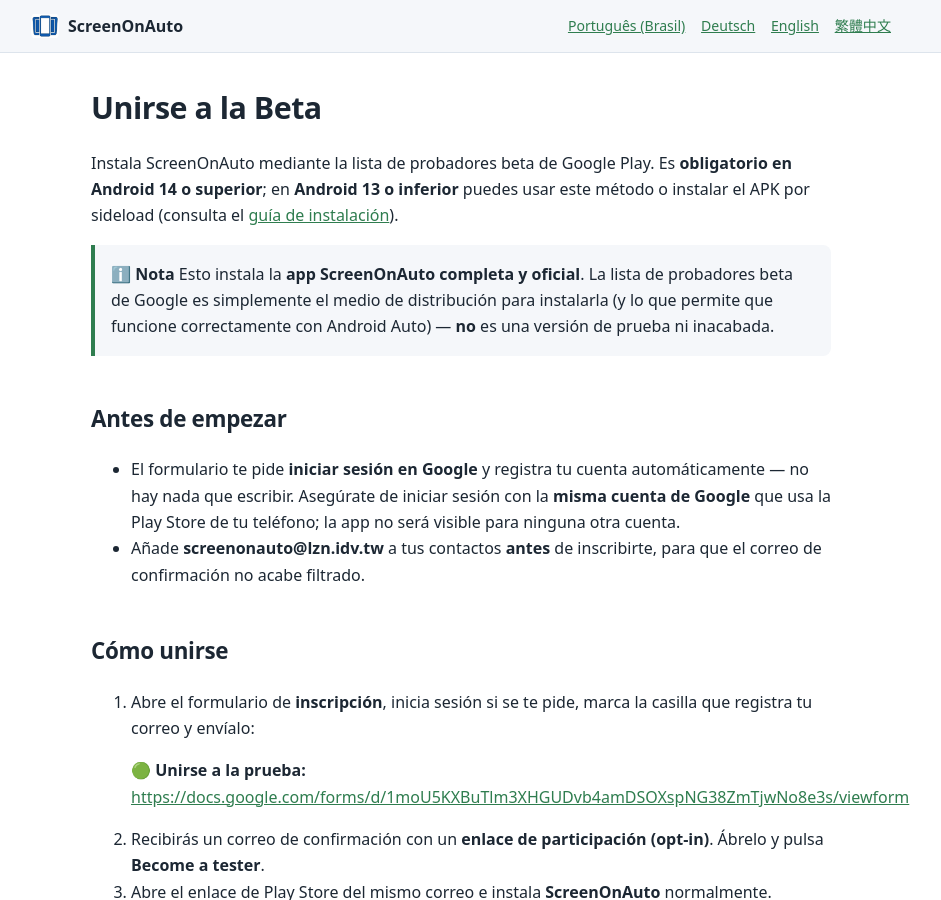
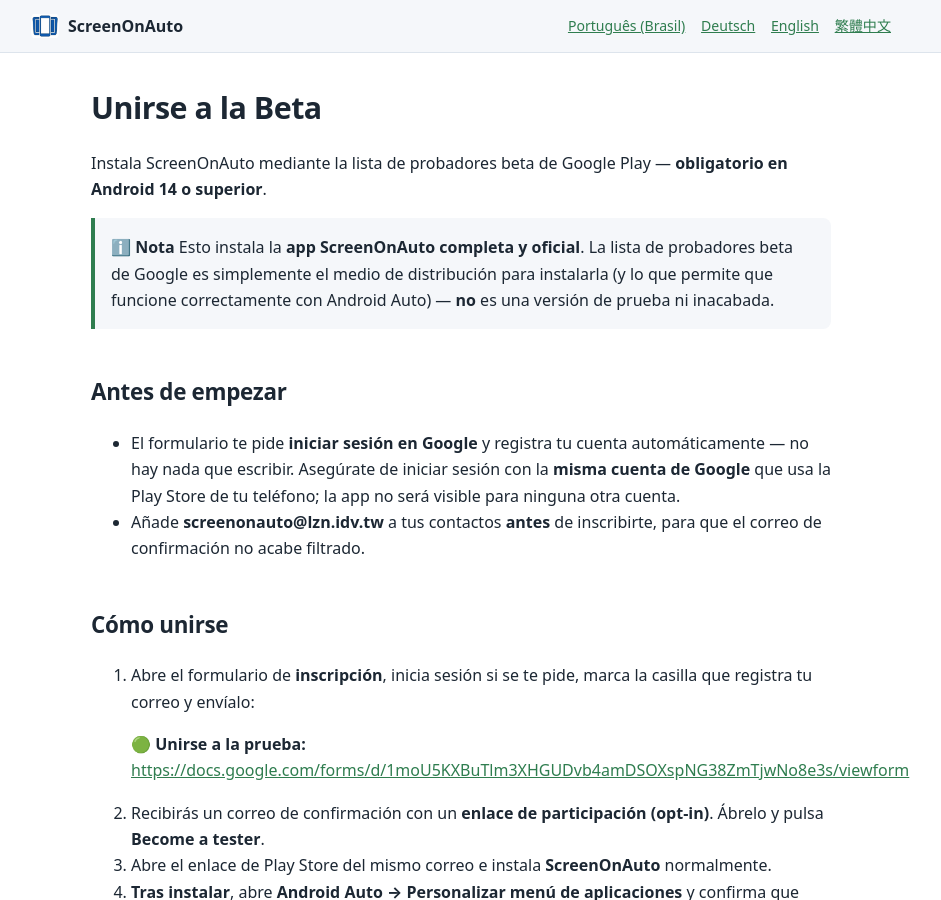
Before and after one commit to slzn/ScreenOnAuto-releases, a Jekyll site: the page built from docs/es/join-the-beta-test.md, in a window 1280 px wide and 900 px high. Shown: the whole window, without its empty margins (179-1120 px from the left). Built offline with Jekyll 4.4.1, drawn with Linux system fonts in a browser that asks for light colours; some of the changed text lies outside the part shown.

Commit message:
docs: sync join-the-beta-test intro/Notes change from wiki (all 5 languages)
Co-Authored-By: Claude Fable 5 <noreply@anthropic.com>

```diff
--- a/docs/es/join-the-beta-test.md
+++ b/docs/es/join-the-beta-test.md
@@ -8,11 +8,7 @@ permalink: /docs/es/join-the-beta-test/
 
 # Unirse a la Beta
 
-
-Instala ScreenOnAuto mediante la lista de probadores beta de Google Play. Es
-**obligatorio en Android 14 o superior**; en **Android 13 o inferior** puedes usar este
-método o instalar el APK por sideload (consulta el
-[guía de instalación](/es/#install)).
+Instala ScreenOnAuto mediante la lista de probadores beta de Google Play — **obligatorio en Android 14 o superior**.
 
 > **ℹ️ Nota**
 > Esto instala la **app ScreenOnAuto completa y oficial**. La lista de probadores
```
Also changed, not shown: other parts of docs/es/join-the-beta-test.md (+1 -0 lines), docs/de/join-the-beta-test.md (+2 -5 lines), docs/en/join-the-beta-test.md (+2 -4 lines), docs/pt-BR/join-the-beta-test.md (+2 -4 lines), docs/zh-TW/join-the-beta-test.md (+2 -2 lines).
